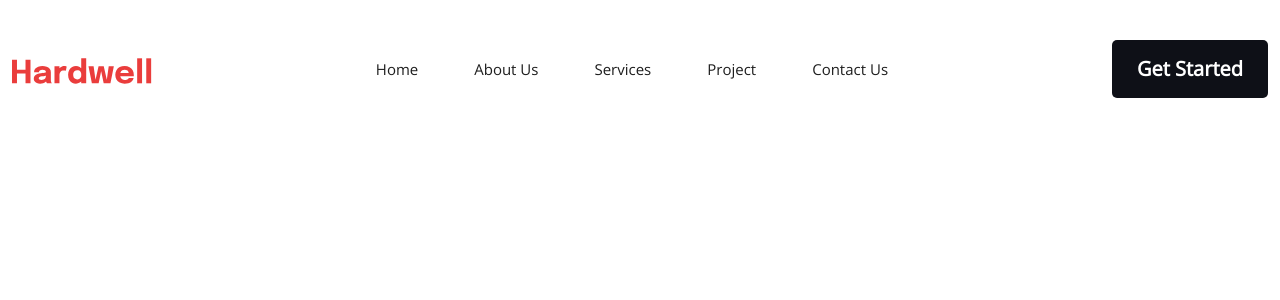
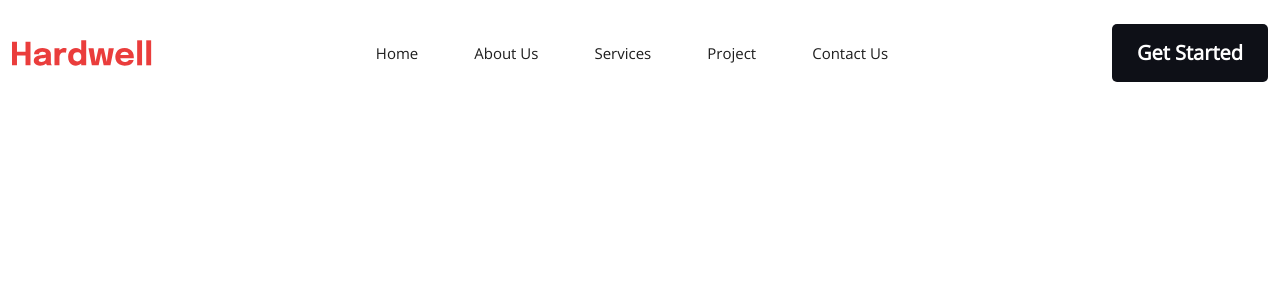
Before and after one commit to leojune12/hardwell-landing-page, a Nuxt app: page / in a window 1280 px wide. Shown: the top 300 px of the page. Built offline with nearby package versions, Linux system fonts and the light colour scheme.

Commit message:
Update navbar section

```diff
--- a/components/NavBar.vue
+++ b/components/NavBar.vue
@@ -1,7 +1,7 @@
 <template>
     <nav class="navbar navbar-expand-lg">
         <div class="container-xxl d-flex justify-content-between">
-            <a class="navbar-brand m-0" href="#">
+            <a class="navbar-brand m-0 p-0 d-flex" href="#">
                 <img src="/images/logo.svg" alt="">
             </a>
             <ul class="navbar-nav mb-2 mb-lg-0 d-none d-lg-flex li-gap">
@@ -29,7 +29,7 @@
             </button>
             <div class="offcanvas offcanvas-end d-block d-lg-none" tabindex="-1" id="offcanvasNavbar" aria-labelledby="offcanvasNavbarLabel">
                 <div class="offcanvas-header">
-                    <a class="navbar-brand" href="#">
+                    <a class="navbar-brand p-0 d-flex" href="#">
                         <img src="/images/logo.svg" alt="">
                     </a>
                     <button type="button" class="btn-close" data-bs-dismiss="offcanvas" aria-label="Close"></button>
@@ -72,12 +72,12 @@ export default {
     @import "~/assets/scss/mixins/breakpoints";
 
     .navbar {
-        padding-top: 20px;
+        padding: 16px 0;
     }
 
     @include media-breakpoint-up(lg) {
         .navbar {
-            padding-top: 40px;
+            padding-top: 24px;
         }
     }
 
```
